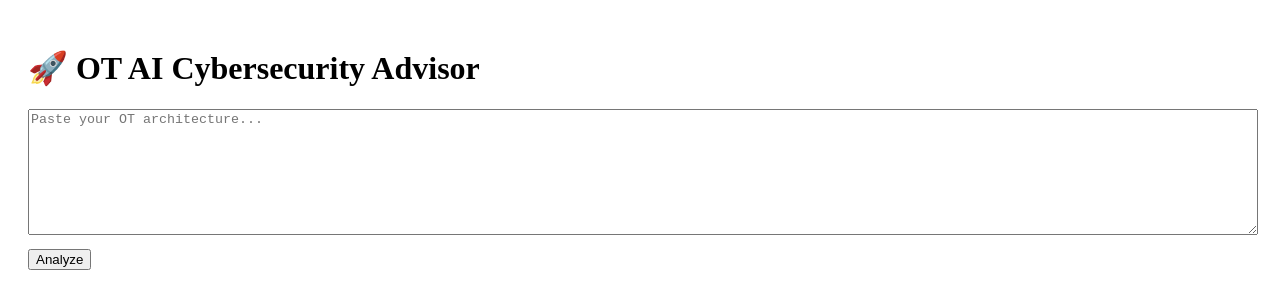
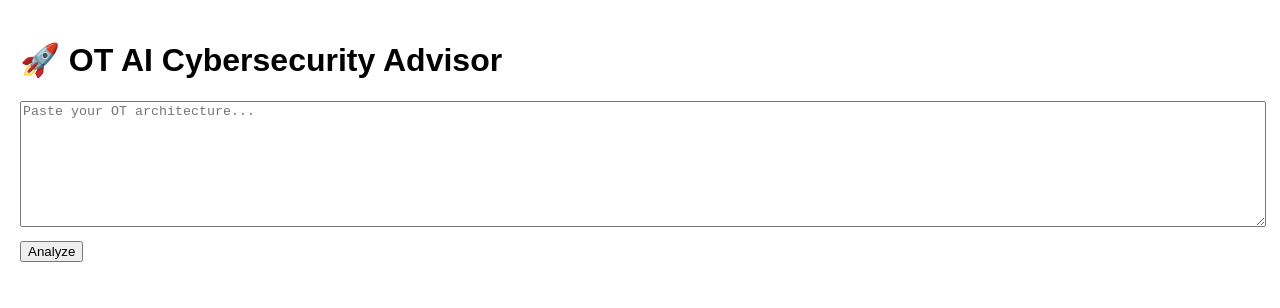
Before and after one commit to barjatyag/ot-ai-advisor, a Next.js app: page / in a window 1280 px wide. Shown: the top 308 px of the page. Built offline with nearby package versions, Linux system fonts and the light colour scheme.

Commit message:
Update layout.js

```diff
--- a/app/layout.js
+++ b/app/layout.js
@@ -1,7 +1,9 @@
 export default function RootLayout({ children }) {
   return (
     <html>
-      <body>{children}</body>
+      <body style={{ margin: 0, fontFamily: "Arial" }}>
+        {children}
+      </body>
     </html>
   );
 }
```
